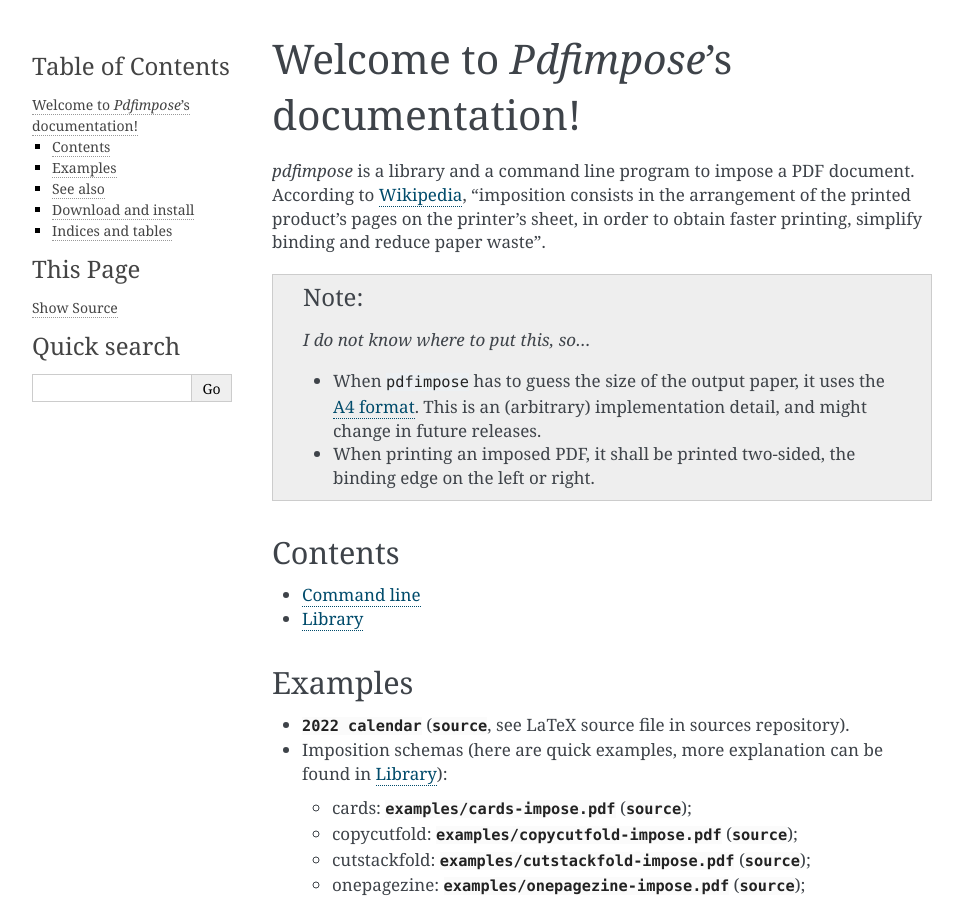
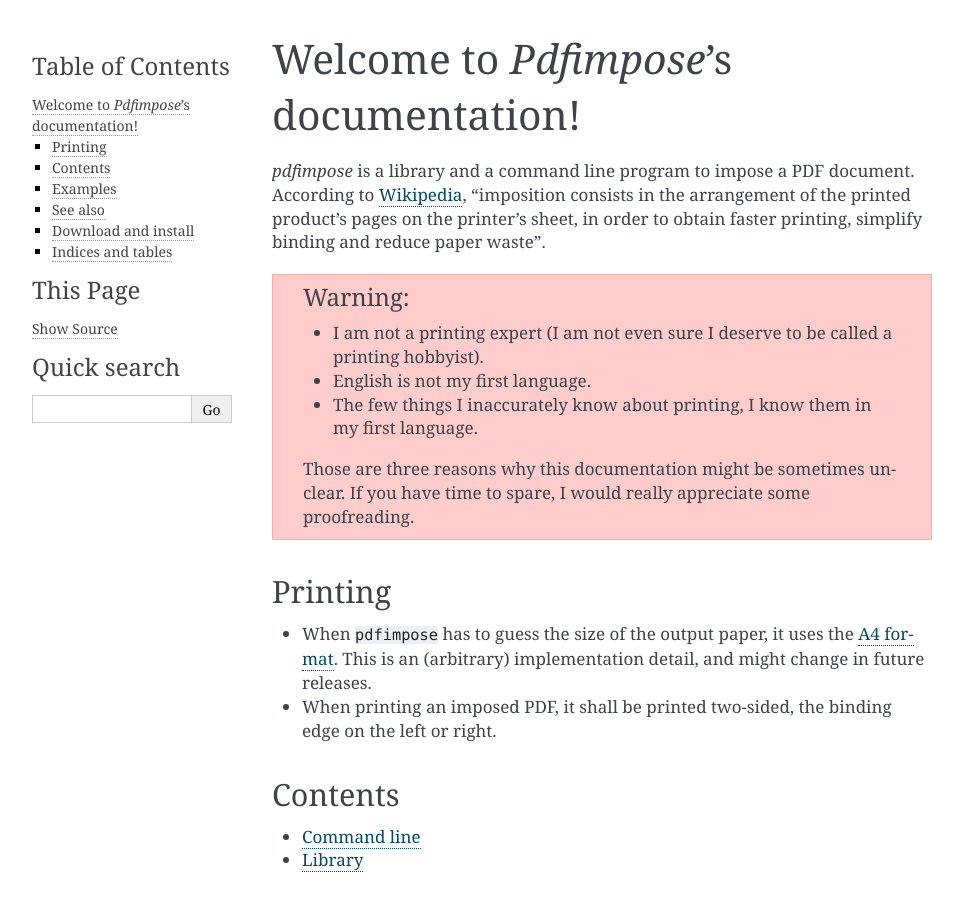
Before and after one commit to favilo/pdfimpose, a Sphinx documentation site: the page built from doc/index.rst, in a window 1280 px wide and 900 px high. Shown: the whole window, without its empty margins (148-1111 px from the left). Built offline with Sphinx 7.4.7, drawn with Linux system fonts in a browser that asks for light colours.

Commit message:
[doc] Add warning about accuracy of documentation

```diff
--- a/doc/index.rst
+++ b/doc/index.rst
@@ -7,16 +7,25 @@
 printer's sheet, in order to obtain faster printing, simplify binding and
 reduce paper waste".
 
-.. note::
+.. warning::
 
-   *I do not know where to put this, so…*
+   - I am not a printing expert (I am not even sure I deserve to be called a printing hobbyist).
+   - English is not my first language.
+   - The few things I inaccurately know about printing, I know them in my first language.
 
-   - When ``pdfimpose`` has to guess the size of the output paper,
-     it uses the `A4 format <https://en.wikipedia.org/wiki/ISO_216#A_series A4>`_.
-     This is an (arbitrary) implementation detail, and might change in future releases.
+   Those are three reasons why this documentation might be sometimes unclear.
+   If you have time to spare, I would really appreciate some proofreading.
 
-   - When printing an imposed PDF, it shall be printed two-sided,
-     the binding edge on the left or right.
+
+Printing
+--------
+
+- When ``pdfimpose`` has to guess the size of the output paper,
+  it uses the `A4 format <https://en.wikipedia.org/wiki/ISO_216#A_series A4>`_.
+  This is an (arbitrary) implementation detail, and might change in future releases.
+
+- When printing an imposed PDF, it shall be printed two-sided,
+  the binding edge on the left or right.
 
 Contents
 --------
```
